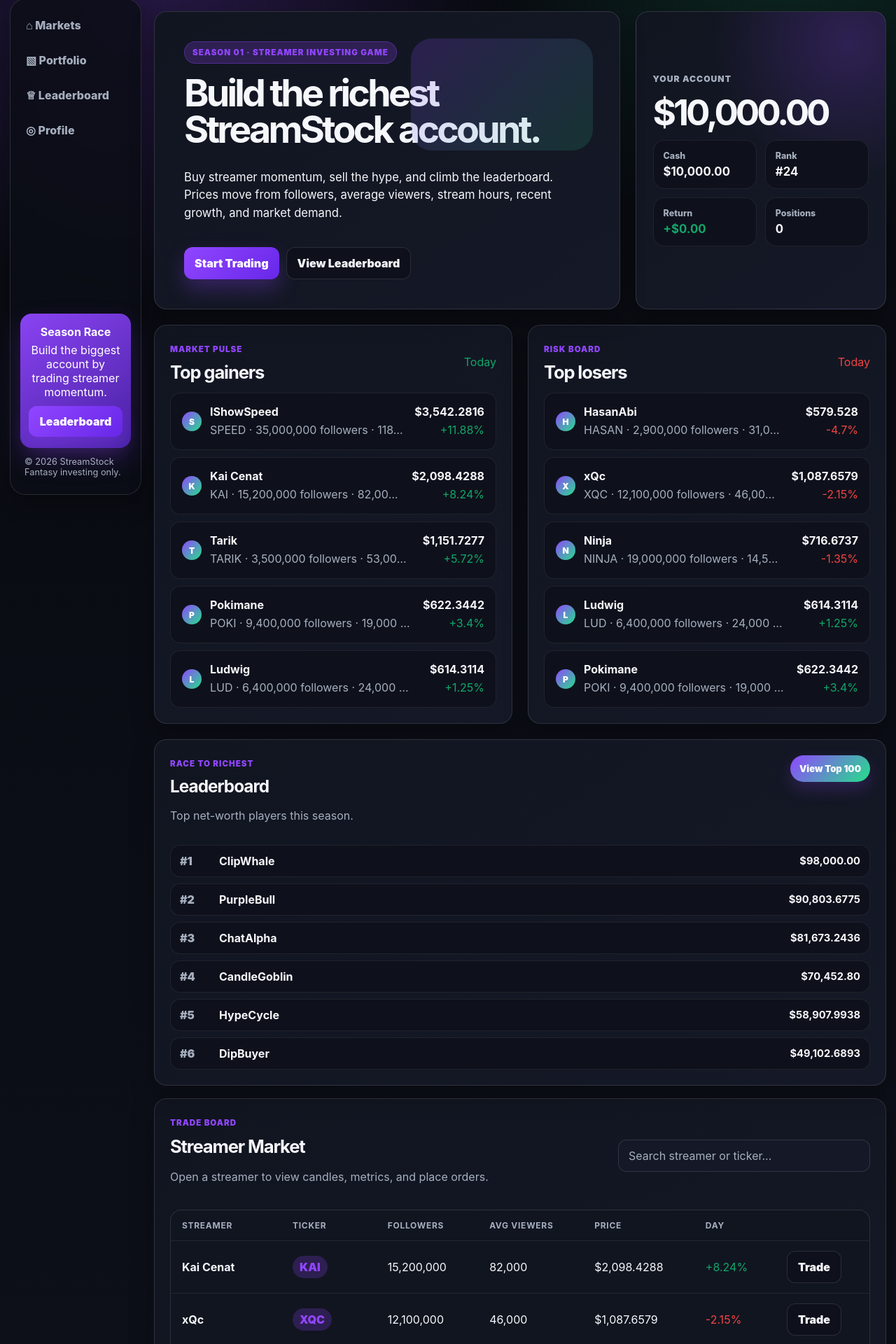
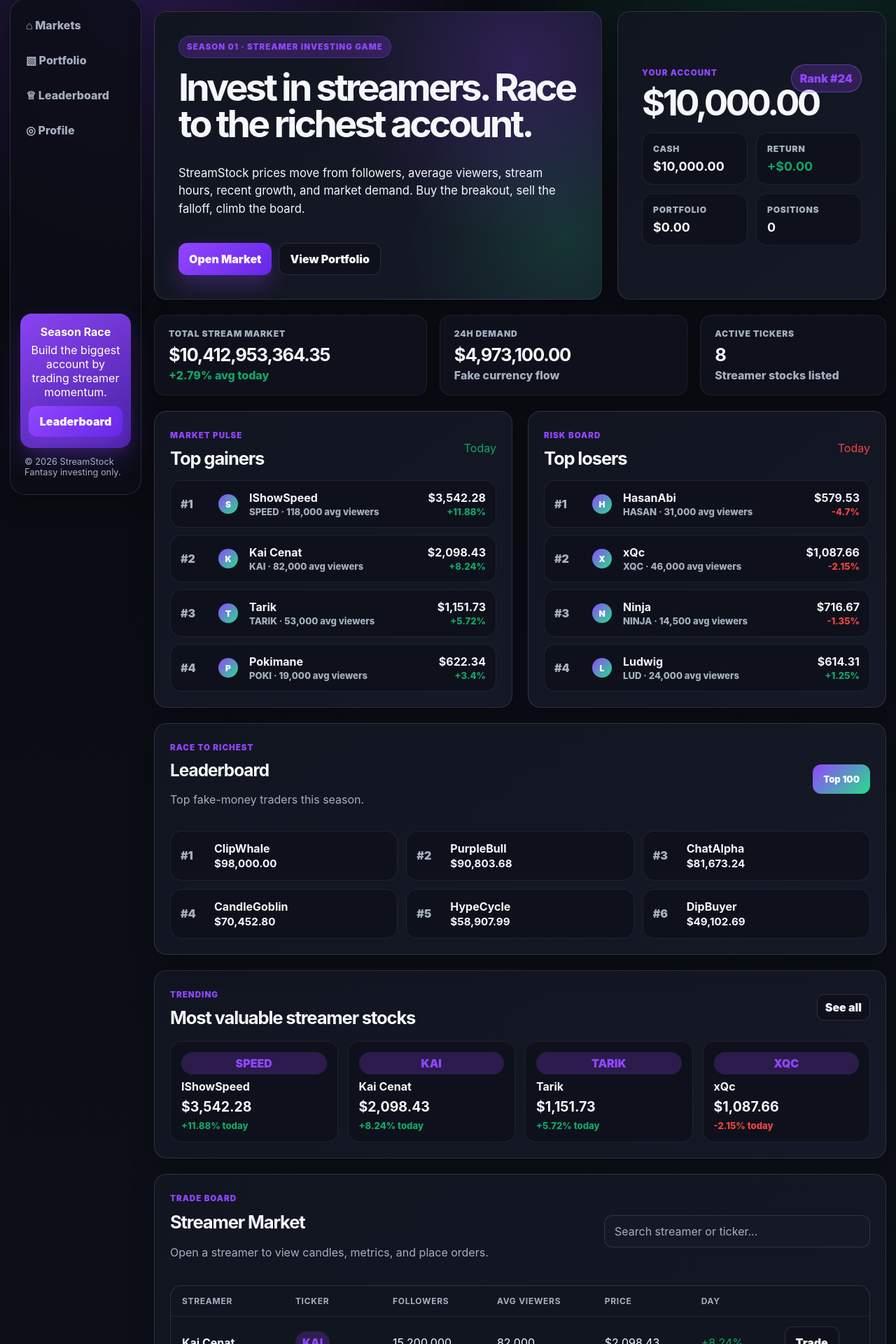
Before and after one commit to iamwyan/streamstock, a Next.js app: page / in a window 1280 px wide. Shown: the part 151-2071 px from the top of the page at 70% size. Built offline with nearby package versions, Linux system fonts and the light colour scheme.

Commit message:
new home layout

```diff
--- a/app/globals.css
+++ b/app/globals.css
@@ -896,3 +896,264 @@
   }
   .clean-rank-list .leader-mini-row b { text-align: left; }
 }
+
+/* v16 homepage rehaul + 2-decimal money cleanup */
+.home-command-center {
+  display: grid;
+  grid-template-columns: minmax(0, 1.25fr) minmax(320px, .75fr);
+  gap: 22px;
+  margin: 18px 0 22px;
+  align-items: stretch;
+}
+.home-hero-card,
+.account-snapshot-card {
+  padding: clamp(22px, 3vw, 34px);
+}
+.home-hero-card {
+  min-height: 330px;
+  display: flex;
+  flex-direction: column;
+  justify-content: center;
+  background:
+    radial-gradient(circle at 82% 18%, var(--purple-soft), transparent 16rem),
+    radial-gradient(circle at 92% 78%, var(--broker-soft), transparent 14rem),
+    linear-gradient(145deg, var(--card), var(--card-2));
+}
+.home-hero-card h1 {
+  max-width: 820px;
+  margin-bottom: 14px;
+}
+.account-snapshot-card {
+  display: grid;
+  align-content: center;
+  gap: 18px;
+  overflow: hidden;
+}
+.snapshot-top {
+  display: grid;
+  grid-template-columns: minmax(0,1fr) auto;
+  gap: 14px;
+  align-items: start;
+}
+.snapshot-top > div { min-width: 0; }
+.snapshot-money {
+  display: block;
+  font-size: clamp(2.35rem, 4vw, 4.1rem);
+  letter-spacing: -.075em;
+  line-height: .96;
+  white-space: nowrap;
+}
+.rank-chip {
+  display: inline-flex;
+  align-items: center;
+  justify-content: center;
+  padding: 9px 12px;
+  border-radius: 999px;
+  font-weight: 950;
+  color: var(--accent);
+  background: var(--purple-soft);
+  border: 1px solid color-mix(in srgb, var(--accent) 35%, var(--line));
+  white-space: nowrap;
+}
+.snapshot-grid {
+  display: grid;
+  grid-template-columns: repeat(2, minmax(0,1fr));
+  gap: 12px;
+}
+.snapshot-grid div,
+.home-metric-card,
+.trend-card {
+  min-width: 0;
+  padding: 15px;
+  border-radius: 16px;
+  border: 1px solid var(--line-soft);
+  background: var(--bg-soft);
+}
+.snapshot-grid span,
+.home-metric-card span {
+  display:block;
+  color: var(--muted);
+  font-size: .76rem;
+  font-weight: 900;
+  text-transform: uppercase;
+  letter-spacing: .06em;
+  margin-bottom: 7px;
+}
+.snapshot-grid b,
+.home-metric-card strong {
+  display:block;
+  font-size: 1.12rem;
+  overflow: hidden;
+  text-overflow: ellipsis;
+  white-space: nowrap;
+}
+.home-metrics-grid {
+  display: grid;
+  grid-template-columns: 1.1fr 1fr .75fr;
+  gap: 18px;
+  margin-bottom: 22px;
+}
+.home-metric-card {
+  padding: 18px 20px;
+}
+.home-metric-card strong {
+  font-size: clamp(1.35rem, 2vw, 2rem);
+  letter-spacing: -.045em;
+}
+.home-metric-card em {
+  display:block;
+  margin-top: 4px;
+  color: var(--muted);
+  font-style: normal;
+  font-weight: 800;
+}
+.home-main-grid {
+  display: grid;
+  grid-template-columns: repeat(2, minmax(0,1fr));
+  gap: 22px;
+  align-items: stretch;
+}
+.home-board-card,
+.home-leaderboard-card,
+.home-wide-card,
+.home-market-table {
+  padding: 22px;
+  min-width: 0;
+  overflow: hidden;
+}
+.home-leaderboard-card {
+  grid-column: 1 / -1;
+}
+.home-list {
+  display: grid;
+  gap: 10px;
+  margin-top: 16px;
+}
+.home-mini-row {
+  display: grid;
+  grid-template-columns: 42px 32px minmax(0,1fr) minmax(112px,auto);
+  gap: 12px;
+  align-items: center;
+  padding: 14px;
+  border-radius: 16px;
+  background: var(--bg-soft);
+  border: 1px solid var(--line-soft);
+}
+.home-mini-row:hover,
+.trend-card:hover,
+.home-leader-row:hover {
+  border-color: color-mix(in srgb, var(--accent) 42%, var(--line));
+  transform: translateY(-1px);
+}
+.home-rank {
+  color: var(--muted);
+  font-weight: 950;
+}
+.home-streamer-name {
+  min-width: 0;
+  display: grid;
+  gap: 2px;
+}
+.home-streamer-name strong,
+.home-streamer-name em {
+  min-width: 0;
+  overflow: hidden;
+  text-overflow: ellipsis;
+  white-space: nowrap;
+}
+.home-streamer-name em,
+.home-price em,
+.trend-card em {
+  color: var(--muted);
+  font-style: normal;
+  font-size: .82rem;
+  font-weight: 800;
+}
+.home-price {
+  display: grid;
+  gap: 2px;
+  text-align: right;
+  white-space: nowrap;
+}
+.v16-leader-top {
+  grid-template-columns: minmax(0, 1fr) auto;
+  align-items: center;
+}
+.v16-top100 {
+  border-radius: 12px;
+  min-height: 42px;
+  padding: 10px 15px;
+  box-shadow: none;
+}
+.home-leader-list {
+  display: grid;
+  grid-template-columns: repeat(3, minmax(0,1fr));
+  gap: 12px;
+  margin-top: 16px;
+}
+.home-leader-row {
+  min-width: 0;
+  display: grid;
+  grid-template-columns: 38px minmax(0,1fr);
+  grid-template-areas: "rank name" "rank value";
+  gap: 2px 10px;
+  align-items: center;
+  padding: 14px;
+  border-radius: 16px;
+  background: var(--bg-soft);
+  border: 1px solid var(--line-soft);
+}
+.home-leader-row span { grid-area: rank; color: var(--muted); font-weight: 950; }
+.home-leader-row strong { grid-area: name; min-width:0; overflow:hidden; text-overflow:ellipsis; white-space:nowrap; }
+.home-leader-row b { grid-area: value; min-width:0; overflow:hidden; text-overflow:ellipsis; white-space:nowrap; font-size:.95rem; }
+.home-leader-row.you {
+  border-color: color-mix(in srgb, var(--broker) 45%, var(--line));
+  background: linear-gradient(90deg, var(--broker-soft), var(--bg-soft));
+}
+.home-wide-card { margin-top: 22px; }
+.trending-strip {
+  display: grid;
+  grid-template-columns: repeat(4, minmax(0,1fr));
+  gap: 14px;
+}
+.trend-card {
+  display: grid;
+  gap: 7px;
+  transition: transform .15s ease, border-color .15s ease;
+}
+.trend-card strong,
+.trend-card b,
+.trend-card em {
+  overflow: hidden;
+  text-overflow: ellipsis;
+  white-space: nowrap;
+}
+.trend-card b {
+  font-size: 1.22rem;
+}
+.home-market-table { margin-top: 22px; }
+.home-market-table .search { max-width: 380px; }
+@media (max-width: 1180px) {
+  .home-command-center,
+  .home-metrics-grid,
+  .home-main-grid { grid-template-columns: 1fr; }
+  .home-leader-list,
+  .trending-strip { grid-template-columns: repeat(2, minmax(0,1fr)); }
+}
+@media (max-width: 760px) {
+  .home-hero-card,
+  .account-snapshot-card,
+  .home-board-card,
+  .home-leaderboard-card,
+  .home-wide-card,
+  .home-market-table { padding: 17px; }
+  .snapshot-top { grid-template-columns: 1fr; }
+  .snapshot-money { font-size: 2.55rem; }
+  .snapshot-grid,
+  .home-leader-list,
+  .trending-strip { grid-template-columns: 1fr; }
+  .home-mini-row { grid-template-columns: 36px 32px minmax(0,1fr); }
+  .home-price { grid-column: 3; text-align: left; }
+  .v16-leader-top { grid-template-columns: 1fr; }
+  .v16-top100 { width: 100%; }
+}
--- a/app/page.tsx
+++ b/app/page.tsx
@@ -9,60 +9,169 @@
 export default function HomePage() {
   const app = useStreamStock();
   const [q, setQ] = useState("");
-  const gainers = [...app.state.streamers].sort((a,b)=>b.dayChange-a.dayChange).slice(0,5);
-  const losers = [...app.state.streamers].sort((a,b)=>a.dayChange-b.dayChange).slice(0,5);
-  const filtered = app.state.streamers.filter(s => `${s.name} ${s.ticker}`.toLowerCase().includes(q.toLowerCase()));
-  const leaderboard = useMemo(()=>[
+
+  const sorted = [...app.state.streamers];
+  const gainers = [...sorted].sort((a, b) => b.dayChange - a.dayChange).slice(0, 4);
+  const losers = [...sorted].sort((a, b) => a.dayChange - b.dayChange).slice(0, 4);
+  const trending = [...sorted].sort((a, b) => priceFor(b) - priceFor(a)).slice(0, 4);
+  const filtered = app.state.streamers.filter((s) => `${s.name} ${s.ticker}`.toLowerCase().includes(q.toLowerCase()));
+  const marketCap = app.state.streamers.reduce((sum, s) => sum + priceFor(s) * 1_000_000, 0);
+  const avgMove = app.state.streamers.reduce((sum, s) => sum + s.dayChange, 0) / Math.max(1, app.state.streamers.length);
+  const totalVolume = app.state.streamers.reduce((sum, s) => sum + Math.abs(s.netFlow) * 18 + s.avgViewers * 12, 0);
+
+  const leaderboard = useMemo(
+    () => [
       { name: app.state.username, value: app.accountValue, tag: "You" },
-    ...rivalNames.map((name,i)=>({ name, value: 98000 - i * 9300 + Math.sin(i) * 2500, tag: i === 0 ? "Leader" : "Rival" }))
-  ].sort((a,b)=>b.value-a.value).slice(0,6), [app.state.username, app.accountValue]);
-  const yourRank = leaderboard.findIndex(u=>u.name===app.state.username) + 1 || 24;
+      ...rivalNames.map((name, i) => ({
+        name,
+        value: 98000 - i * 9300 + Math.sin(i) * 2500,
+        tag: i === 0 ? "Leader" : "Rival",
+      })),
+    ].sort((a, b) => b.value - a.value).slice(0, 6),
+    [app.state.username, app.accountValue]
+  );
 
-  const Row = ({s}:{s:any}) => <Link className="market-row clickable-row roomy-row" href={`/streamer/${s.ticker}`}>
-    <div className="ticker-name"><span className="avatar-dot">{s.ticker.slice(0,1)}</span><div><strong>{s.name}</strong><p className="muted">{s.ticker} · {compact(s.followers)} followers · {compact(s.avgViewers)} avg viewers</p></div></div>
-    <div className="price-stack"><strong>{money(priceFor(s))}</strong><p className={s.dayChange>=0?"gain":"loss"}>{s.dayChange>=0?"+":""}{s.dayChange}%</p></div>
-  </Link>;
+  const yourRank = leaderboard.findIndex((u) => u.name === app.state.username) + 1 || 24;
 
-  return <>
-    <section className="game-hero">
-      <div className="hero-copy game-copy">
+  const MiniMarketRow = ({ s, rank }: { s: any; rank: number }) => (
+    <Link className="home-mini-row" href={`/streamer/${s.ticker}`}>
+      <span className="home-rank">#{rank}</span>
+      <span className="avatar-dot">{s.ticker.slice(0, 1)}</span>
+      <span className="home-streamer-name">
+        <strong>{s.name}</strong>
+        <em>{s.ticker} · {compact(s.avgViewers)} avg viewers</em>
+      </span>
+      <span className="home-price">
+        <strong>{money(priceFor(s))}</strong>
+        <em className={s.dayChange >= 0 ? "gain" : "loss"}>{s.dayChange >= 0 ? "+" : ""}{s.dayChange}%</em>
+      </span>
+    </Link>
+  );
+
+  return (
+    <>
+      <section className="home-command-center">
+        <article className="panel home-hero-card">
           <div className="pill">Season 01 · streamer investing game</div>
-        <h1>Build the richest StreamStock account.</h1>
-        <p className="big-muted">Buy streamer momentum, sell the hype, and climb the leaderboard. Prices move from followers, average viewers, stream hours, recent growth, and market demand.</p>
-        <div className="hero-actions"><Link className="primary-btn" href="#market">Start Trading</Link><Link className="secondary-btn" href="/leaderboard">View Leaderboard</Link></div>
+          <h1>Invest in streamers. Race to the richest account.</h1>
+          <p className="big-muted">
+            StreamStock prices move from followers, average viewers, stream hours, recent growth, and market demand. Buy the breakout, sell the falloff, climb the board.
+          </p>
+          <div className="hero-actions">
+            <Link className="primary-btn" href="#market">Open Market</Link>
+            <Link className="secondary-btn" href="/portfolio">View Portfolio</Link>
           </div>
-      <aside className="game-score-card panel">
-        <div className="score-label">Your Account</div>
-        <strong className="score-money">{money(app.accountValue)}</strong>
-        <div className="score-grid"><div><span>Cash</span><b>{money(app.state.cash)}</b></div><div><span>Rank</span><b>#{yourRank || "--"}</b></div><div><span>Return</span><b className={app.totalReturn>=0?"gain":"loss"}>{app.totalReturn>=0?"+":""}{money(app.totalReturn)}</b></div><div><span>Positions</span><b>{Object.keys(app.state.positions).length}</b></div></div>
+        </article>
+
+        <aside className="panel account-snapshot-card">
+          <div className="snapshot-top">
+            <div>
+              <p className="eyebrow">Your account</p>
+              <strong className="snapshot-money">{money(app.accountValue)}</strong>
+            </div>
+            <span className="rank-chip">Rank #{yourRank}</span>
+          </div>
+          <div className="snapshot-grid">
+            <div><span>Cash</span><b>{money(app.state.cash)}</b></div>
+            <div><span>Return</span><b className={app.totalReturn >= 0 ? "gain" : "loss"}>{app.totalReturn >= 0 ? "+" : ""}{money(app.totalReturn)}</b></div>
+            <div><span>Portfolio</span><b>{money(app.portfolioValue)}</b></div>
+            <div><span>Positions</span><b>{Object.keys(app.state.positions).length}</b></div>
+          </div>
         </aside>
       </section>
 
-    <section className="dashboard-grid">
-      <article className="panel board-card">
-        <div className="panel-head"><div><p className="eyebrow">Market pulse</p><h2>Top gainers</h2></div><span className="gain">Today</span></div>
-        <div className="list-stack">{gainers.map(s=><Row key={s.ticker} s={s}/>)}</div>
+      <section className="home-metrics-grid">
+        <article className="panel home-metric-card"><span>Total Stream Market</span><strong>{money(marketCap)}</strong><em className={avgMove >= 0 ? "gain" : "loss"}>{avgMove >= 0 ? "+" : ""}{avgMove.toFixed(2)}% avg today</em></article>
+        <article className="panel home-metric-card"><span>24h Demand</span><strong>{money(totalVolume)}</strong><em>Fake currency flow</em></article>
+        <article className="panel home-metric-card"><span>Active Tickers</span><strong>{app.state.streamers.length}</strong><em>Streamer stocks listed</em></article>
+      </section>
+
+      <section className="home-main-grid">
+        <article className="panel home-board-card">
+          <div className="panel-head">
+            <div><p className="eyebrow">Market pulse</p><h2>Top gainers</h2></div>
+            <span className="gain">Today</span>
+          </div>
+          <div className="home-list">{gainers.map((s, i) => <MiniMarketRow key={s.ticker} s={s} rank={i + 1} />)}</div>
         </article>
-      <article className="panel board-card">
-        <div className="panel-head"><div><p className="eyebrow">Risk board</p><h2>Top losers</h2></div><span className="loss">Today</span></div>
-        <div className="list-stack">{losers.map(s=><Row key={s.ticker} s={s}/>)}</div>
+
+        <article className="panel home-board-card">
+          <div className="panel-head">
+            <div><p className="eyebrow">Risk board</p><h2>Top losers</h2></div>
+            <span className="loss">Today</span>
+          </div>
+          <div className="home-list">{losers.map((s, i) => <MiniMarketRow key={s.ticker} s={s} rank={i + 1} />)}</div>
         </article>
-      <article className="panel leaderboard-mini leaderboard-card-clean">
-        <div className="leaderboard-card-top">
+
+        <article className="panel home-leaderboard-card">
+          <div className="leaderboard-card-top v16-leader-top">
             <div>
               <p className="eyebrow">Race to richest</p>
               <h2>Leaderboard</h2>
-            <p className="muted">Top net-worth players this season.</p>
+              <p className="muted">Top fake-money traders this season.</p>
             </div>
-          <Link className="top100-pill" href="/leaderboard">View Top 100</Link>
+            <Link className="top100-pill v16-top100" href="/leaderboard">Top 100</Link>
           </div>
-        <div className="leader-mini-list clean-rank-list">{leaderboard.map((u,i)=><div className={u.name===app.state.username?"leader-mini-row you":"leader-mini-row"} key={u.name}><span>#{i+1}</span><strong title={u.name}>{u.name}</strong><b>{money(u.value)}</b></div>)}</div>
+          <div className="home-leader-list">
+            {leaderboard.map((u, i) => (
+              <div className={u.name === app.state.username ? "home-leader-row you" : "home-leader-row"} key={u.name}>
+                <span>#{i + 1}</span>
+                <strong title={u.name}>{u.name}</strong>
+                <b>{money(u.value)}</b>
+              </div>
+            ))}
+          </div>
         </article>
       </section>
 
-    <section className="panel full market-board" id="market">
-      <div className="panel-head wrap roomy-head"><div><p className="eyebrow">Trade board</p><h2>Streamer Market</h2><p className="muted">Open a streamer to view candles, metrics, and place orders.</p></div><input className="search" value={q} onChange={e=>setQ(e.target.value)} type="search" placeholder="Search streamer or ticker..." /></div>
-      <div className="table-wrap"><table><thead><tr><th>Streamer</th><th>Ticker</th><th>Followers</th><th>Avg Viewers</th><th>Price</th><th>Day</th><th></th></tr></thead><tbody>{filtered.map(s=><tr key={s.ticker}><td><strong>{s.name}</strong></td><td><span className="ticker-badge">{s.ticker}</span></td><td>{compact(s.followers)}</td><td>{compact(s.avgViewers)}</td><td>{money(priceFor(s))}</td><td className={s.dayChange>=0?"gain":"loss"}>{s.dayChange>=0?"+":""}{s.dayChange}%</td><td><Link className="row-btn" href={`/streamer/${s.ticker}`}>Trade</Link></td></tr>)}</tbody></table></div>
+      <section className="panel home-wide-card">
+        <div className="panel-head wrap roomy-head">
+          <div>
+            <p className="eyebrow">Trending</p>
+            <h2>Most valuable streamer stocks</h2>
+          </div>
+          <Link className="secondary-btn small" href="#market">See all</Link>
+        </div>
+        <div className="trending-strip">
+          {trending.map((s) => (
+            <Link href={`/streamer/${s.ticker}`} className="trend-card" key={s.ticker}>
+              <span className="ticker-badge">{s.ticker}</span>
+              <strong>{s.name}</strong>
+              <b>{money(priceFor(s))}</b>
+              <em className={s.dayChange >= 0 ? "gain" : "loss"}>{s.dayChange >= 0 ? "+" : ""}{s.dayChange}% today</em>
+            </Link>
+          ))}
+        </div>
       </section>
-  </>;
+
+      <section className="panel full market-board home-market-table" id="market">
+        <div className="panel-head wrap roomy-head">
+          <div>
+            <p className="eyebrow">Trade board</p>
+            <h2>Streamer Market</h2>
+            <p className="muted">Open a streamer to view candles, metrics, and place orders.</p>
+          </div>
+          <input className="search" value={q} onChange={(e) => setQ(e.target.value)} type="search" placeholder="Search streamer or ticker..." />
+        </div>
+        <div className="table-wrap">
+          <table>
+            <thead><tr><th>Streamer</th><th>Ticker</th><th>Followers</th><th>Avg Viewers</th><th>Price</th><th>Day</th><th></th></tr></thead>
+            <tbody>
+              {filtered.map((s) => (
+                <tr key={s.ticker}>
+                  <td><strong>{s.name}</strong></td>
+                  <td><span className="ticker-badge">{s.ticker}</span></td>
+                  <td>{compact(s.followers)}</td>
+                  <td>{compact(s.avgViewers)}</td>
+                  <td>{money(priceFor(s))}</td>
+                  <td className={s.dayChange >= 0 ? "gain" : "loss"}>{s.dayChange >= 0 ? "+" : ""}{s.dayChange}%</td>
+                  <td><Link className="row-btn" href={`/streamer/${s.ticker}`}>Trade</Link></td>
+                </tr>
+              ))}
+            </tbody>
+          </table>
+        </div>
+      </section>
+    </>
+  );
 }
--- a/lib/market.ts
+++ b/lib/market.ts
@@ -36,7 +36,7 @@
 ];
 
 export function money(num: number) {
-  return `$${Number(num || 0).toLocaleString(undefined, { minimumFractionDigits: 2, maximumFractionDigits: 4 })}`;
+  return `$${Number(num || 0).toLocaleString(undefined, { minimumFractionDigits: 2, maximumFractionDigits: 2 })}`;
 }
 export function compact(num: number) { return Number(num || 0).toLocaleString(); }
 export function clamp(value: number, min: number, max: number) { return Math.min(max, Math.max(min, value)); }
```
Lines whose indentation alone changed are shown as unchanged.
